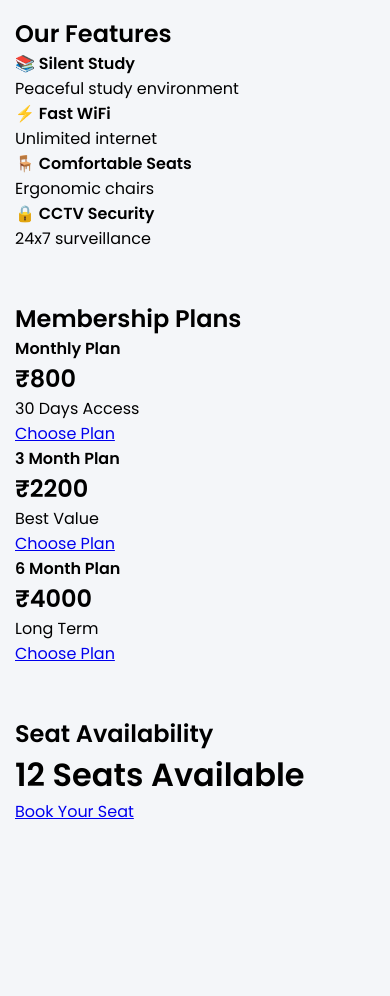
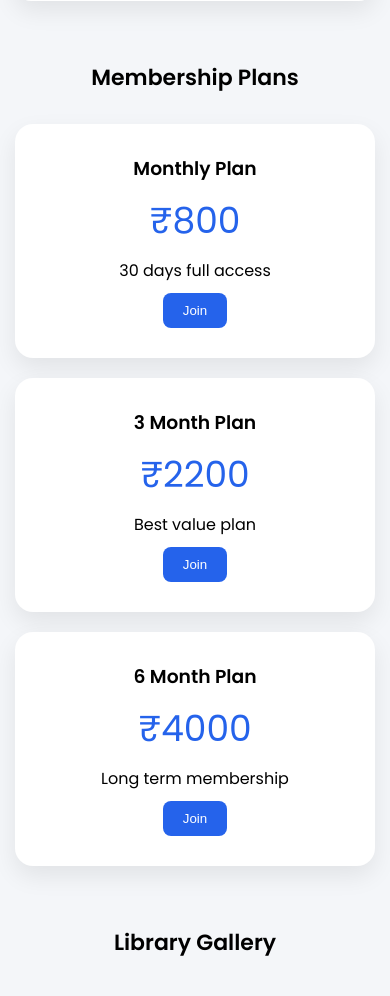
Before and after one commit to Roushanbobdj/my-flask-app-2, a Flask app: page / in a window 390 px wide; the page is wider, and only the part inside the window is pictured. Shown: the part 1207-2203 px from the top of that part. Before the commit the page ends 2026 px from the top of that part, so only its background shows below. Run offline with Flask 3, Linux system fonts and the light colour scheme.

Commit message:
Update home.html

```diff
--- a/templates/home.html
+++ b/templates/home.html
@@ -1,164 +1,299 @@
 {% extends "base.html" %}
 {% block content %}
 
-<!-- HERO SLIDER -->
+<style>
 
-<div id="slider" class="carousel slide" data-bs-ride="carousel">
+/* ================= HERO ================= */
 
-<div class="carousel-inner">
+.hero{
+    height:460px;
+    background:url("/static/img/library.jpg") center/cover no-repeat;
+    border-radius:20px;
+    display:flex;
+    align-items:center;
+    justify-content:center;
+    text-align:center;
+    color:white;
+    position:relative;
+    overflow:hidden;
+}
 
-<div class="carousel-item active">
+.hero::after{
+    content:"";
+    position:absolute;
+    inset:0;
+    background:rgba(0,0,0,.6);
+}
 
-<img src="/static/img/slide1.jpg" class="d-block w-100" style="height:450px; object-fit:cover;">
+.hero-content{
+    position:relative;
+    z-index:2;
+    max-width:650px;
+}
 
-<div class="carousel-caption">
+.hero h1{
+    font-size:46px;
+    font-weight:600;
+}
 
-<h1 class="hero-title">Best Study Environment</h1>
+.hero p{
+    margin-top:12px;
+    opacity:.9;
+    font-size:18px;
+}
 
-<p>Join Roushan Reading Room Today</p>
+.hero-btn{
+    margin-top:18px;
+    padding:12px 28px;
+    border:none;
+    border-radius:10px;
+    background:#2563eb;
+    color:white;
+    font-size:16px;
+    cursor:pointer;
+}
 
-<a href="/plans" class="btn btn-warning">
-Join Now
+/* ================= FEATURES ================= */
+
+.section-title{
+    margin-top:60px;
+    text-align:center;
+    font-size:28px;
+    font-weight:600;
+}
+
+.features{
+    margin-top:30px;
+    display:grid;
+    grid-template-columns:repeat(auto-fit,minmax(220px,1fr));
+    gap:20px;
+}
+
+.feature-card{
+    background:var(--card-bg);
+    padding:25px;
+    border-radius:16px;
+    text-align:center;
+    box-shadow:0 10px 25px rgba(0,0,0,.08);
+    transition:.3s;
+}
+
+.feature-card:hover{
+    transform:translateY(-6px);
+}
+
+.feature-icon{
+    font-size:34px;
+}
+
+.feature-card h3{
+    margin-top:10px;
+}
+
+/* ================= PLANS ================= */
+
+.plans{
+    margin-top:30px;
+    display:grid;
+    grid-template-columns:repeat(auto-fit,minmax(260px,1fr));
+    gap:20px;
+}
+
+.plan-card{
+    background:var(--card-bg);
+    padding:30px;
+    border-radius:18px;
+    text-align:center;
+    box-shadow:0 10px 25px rgba(0,0,0,.08);
+    transition:.3s;
+}
+
+.plan-card:hover{
+    transform:translateY(-8px);
+}
+
+.plan-price{
+    font-size:36px;
+    color:#2563eb;
+    margin:10px 0;
+}
+
+.plan-btn{
+    margin-top:10px;
+    padding:10px 20px;
+    border:none;
+    border-radius:8px;
+    background:#2563eb;
+    color:white;
+}
+
+/* ================= GALLERY ================= */
+
+.gallery{
+    margin-top:40px;
+    display:grid;
+    grid-template-columns:repeat(auto-fit,minmax(200px,1fr));
+    gap:15px;
+}
+
+.gallery img{
+    width:100%;
+    border-radius:12px;
+    height:150px;
+    object-fit:cover;
+}
+
+/* ================= CTA ================= */
+
+.cta{
+    margin-top:60px;
+    padding:40px;
+    background:#2563eb;
+    color:white;
+    text-align:center;
+    border-radius:20px;
+}
+
+.cta h2{
+    font-size:32px;
+}
+
+.cta button{
+    margin-top:15px;
+    padding:12px 25px;
+    border:none;
+    border-radius:10px;
+    background:white;
+    color:#2563eb;
+    font-weight:600;
+}
+
+/* ================= MOBILE ================= */
+
+@media(max-width:768px){
+
+.hero{
+height:300px;
+}
+
+.hero h1{
+font-size:28px;
+}
+
+.hero p{
+font-size:14px;
+}
+
+.section-title{
+font-size:22px;
+}
+
+}
+
+</style>
+
+<!-- ================= HERO ================= -->
+
+<div class="hero">
+
+<div class="hero-content">
+
+<h1>Roushan Reading Room</h1>
+
+<p>Silent and comfortable study environment for serious students</p>
+
+<a href="/login">
+<button class="hero-btn">Login to Continue</button>
 </a>
 
 </div>
 
 </div>
 
-<div class="carousel-item">
+<!-- ================= FEATURES ================= -->
 
-<img src="/static/img/slide2.jpg" class="d-block w-100" style="height:450px; object-fit:cover;">
+<h2 class="section-title">Why Choose Our Library</h2>
 
-<div class="carousel-caption">
+<div class="features">
 
-<h1 class="hero-title">Silent Library</h1>
+<div class="feature-card">
+<div class="feature-icon">📚</div>
+<h3>Silent Study</h3>
+<p>Peaceful environment for focused learning</p>
+</div>
 
-<p>Perfect for Exam Preparation</p>
+<div class="feature-card">
+<div class="feature-icon">⚡</div>
+<h3>Fast WiFi</h3>
+<p>High speed internet for study and research</p>
+</div>
 
+<div class="feature-card">
+<div class="feature-icon">🪑</div>
+<h3>Comfortable Seats</h3>
+<p>Ergonomic seating for long hours</p>
+</div>
+
+<div class="feature-card">
+<div class="feature-icon">🔒</div>
+<h3>24×7 Security</h3>
+<p>CCTV monitored safe study area</p>
 </div>
 
 </div>
 
+<!-- ================= PLANS ================= -->
+
+<h2 class="section-title">Membership Plans</h2>
+
+<div class="plans">
+
+<div class="plan-card">
+<h3>Monthly Plan</h3>
+<div class="plan-price">₹800</div>
+<p>30 days full access</p>
+<button class="plan-btn">Join</button>
 </div>
 
-<button class="carousel-control-prev" data-bs-target="#slider" data-bs-slide="prev">
-<span class="carousel-control-prev-icon"></span>
-</button>
-
-<button class="carousel-control-next" data-bs-target="#slider" data-bs-slide="next">
-<span class="carousel-control-next-icon"></span>
-</button>
-
+<div class="plan-card">
+<h3>3 Month Plan</h3>
+<div class="plan-price">₹2200</div>
+<p>Best value plan</p>
+<button class="plan-btn">Join</button>
 </div>
 
-<br><br>
-
-<!-- FEATURES -->
-
-<h2 class="text-center mb-4">Our Features</h2>
-
-<div class="row g-4">
-
-<div class="col-md-3 col-6">
-<div class="feature-box">
-<h4>📚 Silent Study</h4>
-<p>Peaceful study environment</p>
-</div>
-</div>
-
-<div class="col-md-3 col-6">
-<div class="feature-box">
-<h4>⚡ Fast WiFi</h4>
-<p>Unlimited internet</p>
-</div>
-</div>
-
-<div class="col-md-3 col-6">
-<div class="feature-box">
-<h4>🪑 Comfortable Seats</h4>
-<p>Ergonomic chairs</p>
-</div>
-</div>
-
-<div class="col-md-3 col-6">
-<div class="feature-box">
-<h4>🔒 CCTV Security</h4>
-<p>24x7 surveillance</p>
-</div>
+<div class="plan-card">
+<h3>6 Month Plan</h3>
+<div class="plan-price">₹4000</div>
+<p>Long term membership</p>
+<button class="plan-btn">Join</button>
 </div>
 
 </div>
 
-<br><br>
+<!-- ================= GALLERY ================= -->
 
-<!-- MEMBERSHIP PLANS -->
+<h2 class="section-title">Library Gallery</h2>
 
-<h2 class="text-center mb-4">Membership Plans</h2>
+<div class="gallery">
 
-<div class="row g-4">
-
-<div class="col-md-4">
-<div class="plan-card">
-
-<h4>Monthly Plan</h4>
-
-<h2>₹800</h2>
-
-<p>30 Days Access</p>
-
-<a href="/plans" class="btn btn-primary">
-Choose Plan
-</a>
-
-</div>
-</div>
-
-<div class="col-md-4">
-<div class="plan-card">
-
-<h4>3 Month Plan</h4>
-
-<h2>₹2200</h2>
-
-<p>Best Value</p>
-
-<a href="/plans" class="btn btn-primary">
-Choose Plan
-</a>
-
-</div>
-</div>
-
-<div class="col-md-4">
-<div class="plan-card">
-
-<h4>6 Month Plan</h4>
-
-<h2>₹4000</h2>
-
-<p>Long Term</p>
-
-<a href="/plans" class="btn btn-primary">
-Choose Plan
-</a>
-
-</div>
-</div>
+<img src="/static/img/lib1.jpg">
+<img src="/static/img/lib2.jpg">
+<img src="/static/img/lib3.jpg">
+<img src="/static/img/lib4.jpg">
 
 </div>
 
-<br><br>
+<!-- ================= CTA ================= -->
 
-<!-- LIVE SEAT COUNTER -->
+<div class="cta">
 
-<div class="text-center p-5 bg-light rounded">
+<h2>Start Your Study Journey Today</h2>
 
-<h2>Seat Availability</h2>
+<p>Join the best reading room for exam preparation</p>
 
-<h1 class="text-success">12 Seats Available</h1>
-
-<a href="/login" class="btn btn-success btn-lg">
-Book Your Seat
+<a href="/login">
+<button>Join Now</button>
 </a>
 
 </div>
```
